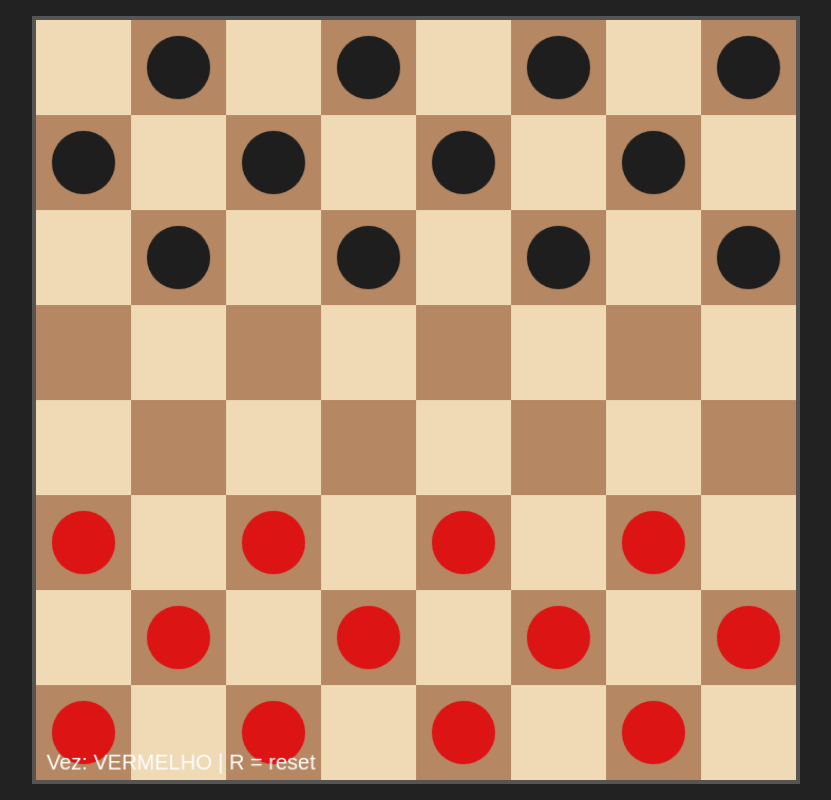
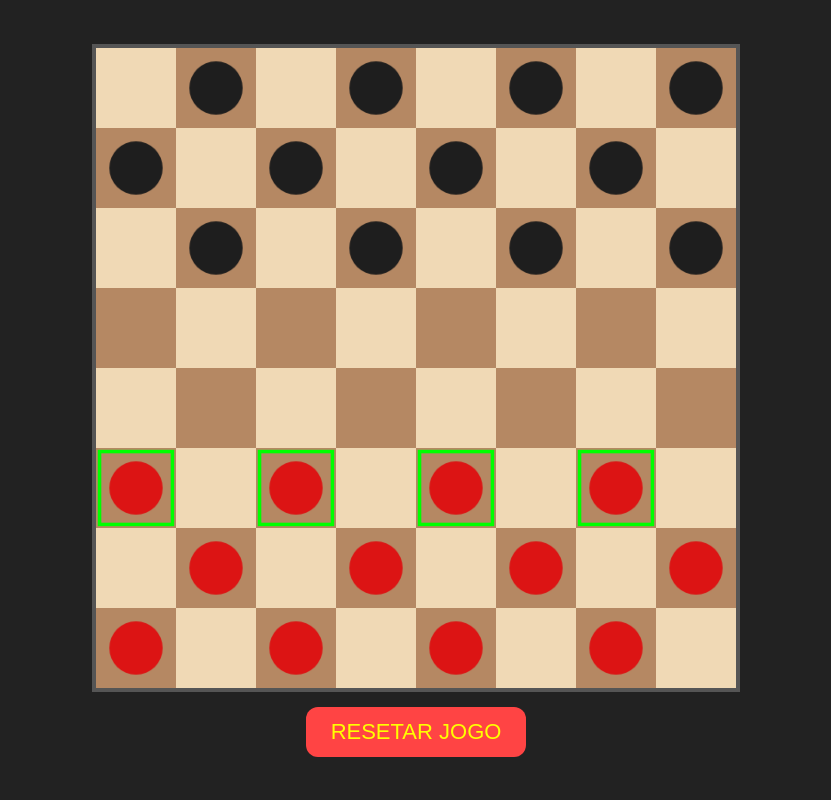
Before and after one commit to JordaneAndradeSoares/Jogos-online, a plain HTML site: page damas/damas.html in a window 1280 px wide. Shown: the whole page, without its empty margins (224-1055 px from the left). Drawn offline with Linux system fonts and the light colour scheme.

Commit message:
Add files via upload

```diff
--- a/damas/damas.html
+++ b/damas/damas.html
@@ -12,19 +12,41 @@ body{
     margin:0;
     background:#222;
     display:flex;
+    flex-direction:column;
     justify-content:center;
     align-items:center;
-    height:100vh;
+    min-height:100vh;
     overflow:hidden;
     font-family:Arial,sans-serif;
+
+    touch-action: manipulation;
+    user-select: none;
+    -webkit-user-select: none;
 }
 
 canvas{
     background:black;
     border:4px solid #555;
     max-width:95vw;
-    max-height:95vh;
+    max-height:80vh;
     touch-action: manipulation;
+}
+
+button{
+    margin-top:15px;
+    padding:12px 25px;
+    font-size:clamp(16px, 2vw, 22px);
+    border:none;
+    border-radius:12px;
+    background:#ff4444;
+    color:yellow;
+    cursor:pointer;
+    transition:0.2s;
+}
+
+button:hover{
+    background:#ff2222;
+    transform:scale(1.05);
 }
 
 </style>
@@ -33,6 +55,10 @@ canvas{
 <body>
 
 <canvas id="game"></canvas>
+
+<button id="resetBtn">
+    RESETAR JOGO
+</button>
 
 <script>
 
@@ -46,7 +72,7 @@ function ajustarCanvas(){
 
     const tamanho = Math.min(
         window.innerWidth * 0.95,
-        window.innerHeight * 0.95
+        window.innerHeight * 0.80
     );
 
     canvas.style.width = tamanho + "px";
@@ -110,7 +136,6 @@ class Damas{
             }
         }
 
-        // pretas
         for(let r=0;r<3;r++){
 
             for(let c=0;c<COLS;c++){
@@ -122,7 +147,6 @@ class Damas{
             }
         }
 
-        // vermelhas
         for(let r=5;r<8;r++){
 
             for(let c=0;c<COLS;c++){
@@ -167,24 +191,28 @@ class Damas{
                     SQUARE
                 );
 
-                // captura obrigatória
                 if(
-                    this.mustCapture &&
                     this.validMoves[`${r},${c}`]
+                    &&
+                    !(
+                        this.selected &&
+                        this.selected[0] === r &&
+                        this.selected[1] === c
+                    )
                 ){
 
-                    ctx.strokeStyle = MANDATORY;
+                    ctx.strokeStyle = "lime";
+
                     ctx.lineWidth = 4;
 
                     ctx.strokeRect(
-                        c*SQUARE,
-                        r*SQUARE,
-                        SQUARE,
-                        SQUARE
+                        c*SQUARE + 4,
+                        r*SQUARE + 4,
+                        SQUARE - 8,
+                        SQUARE - 8
                     );
                 }
 
-                // seleção
                 if(
                     this.selected &&
                     this.selected[0]===r &&
@@ -202,7 +230,6 @@ class Damas{
                     );
                 }
 
-                // highlights
                 if(this.selected){
 
                     const moves =
@@ -236,22 +263,6 @@ class Damas{
             }
         }
 
-        // texto
-        ctx.fillStyle = "white";
-
-        ctx.font = "20px Arial";
-
-        ctx.fillText(
-            `Vez: ${
-                this.turnRed
-                ? "VERMELHO"
-                : "PRETO"
-            } | R = reset`,
-            10,
-            HEIGHT - 10
-        );
-
-        // fim de jogo
         if(this.gameOver){
 
             ctx.fillStyle =
@@ -279,7 +290,7 @@ class Damas{
             ctx.font = "25px Arial";
 
             ctx.fillText(
-                "Pressione R para reiniciar",
+                "Clique em RESETAR",
                 WIDTH/2,
                 HEIGHT/2 + 50
             );
@@ -313,7 +324,6 @@ class Damas{
 
         ctx.fill();
 
-        // rei
         if(piece === piece.toUpperCase()){
 
             ctx.fillStyle = CROWN;
@@ -344,7 +354,6 @@ class Damas{
 
         if(!inBounds(r,c)) return;
 
-        // mover
         if(this.selected){
 
             const moves =
@@ -442,7 +451,6 @@ class Damas{
             }
         }
 
-        // captura obrigatória
         if(this.mustCapture){
 
             for(let k in this.validMoves){
@@ -467,7 +475,6 @@ class Damas{
             }
         }
 
-        // sem movimentos
         if(
             Object.keys(this.validMoves)
             .length===0
@@ -521,7 +528,6 @@ class Damas{
             const nr = r + d[0];
             const nc = c + d[1];
 
-            // movimento
             if(
                 inBounds(nr,nc) &&
                 this.board[nr][nc]===null
@@ -530,7 +536,6 @@ class Damas{
                 moves.push([nr,nc]);
             }
 
-            // captura
             else if(
                 inBounds(nr,nc) &&
                 this.board[nr][nc]!==null
@@ -570,7 +575,6 @@ class Damas{
 
         let capture = false;
 
-        // captura
         if(
             Math.abs(to[0]-fr[0])===2
         ){
@@ -586,14 +590,12 @@ class Damas{
             capture = true;
         }
 
-        // mover
         this.board[fr[0]][fr[1]] =
             null;
 
         this.board[to[0]][to[1]] =
             piece;
 
-        // promoção
         if(piece==="r" && to[0]===0){
 
             this.board[to[0]][to[1]] =
@@ -606,7 +608,6 @@ class Damas{
                 "B";
         }
 
-        // múltiplas capturas
         if(capture){
 
             const [m,caps] =
@@ -656,7 +657,7 @@ class Damas{
 
 const jogo = new Damas();
 
-// clique
+// clique mouse
 canvas.addEventListener("click",(e)=>{
 
     const rect =
@@ -673,7 +674,7 @@ canvas.addEventListener("click",(e)=>{
     jogo.click(x,y);
 });
 
-// toque
+// toque celular
 canvas.addEventListener("touchstart",(e)=>{
 
     e.preventDefault();
@@ -696,17 +697,14 @@ canvas.addEventListener("touchstart",(e)=>{
 
 }, { passive:false });
 
-// reset
-window.addEventListener(
-    "keydown",
-    (e)=>{
+// botão reset
+document
+.getElementById("resetBtn")
+.addEventListener(
+    "click",
+    ()=>{
 
-        if(
-            e.key.toLowerCase()==="r"
-        ){
-
-            jogo.reset();
-        }
+        jogo.reset();
     }
 );
 
```
